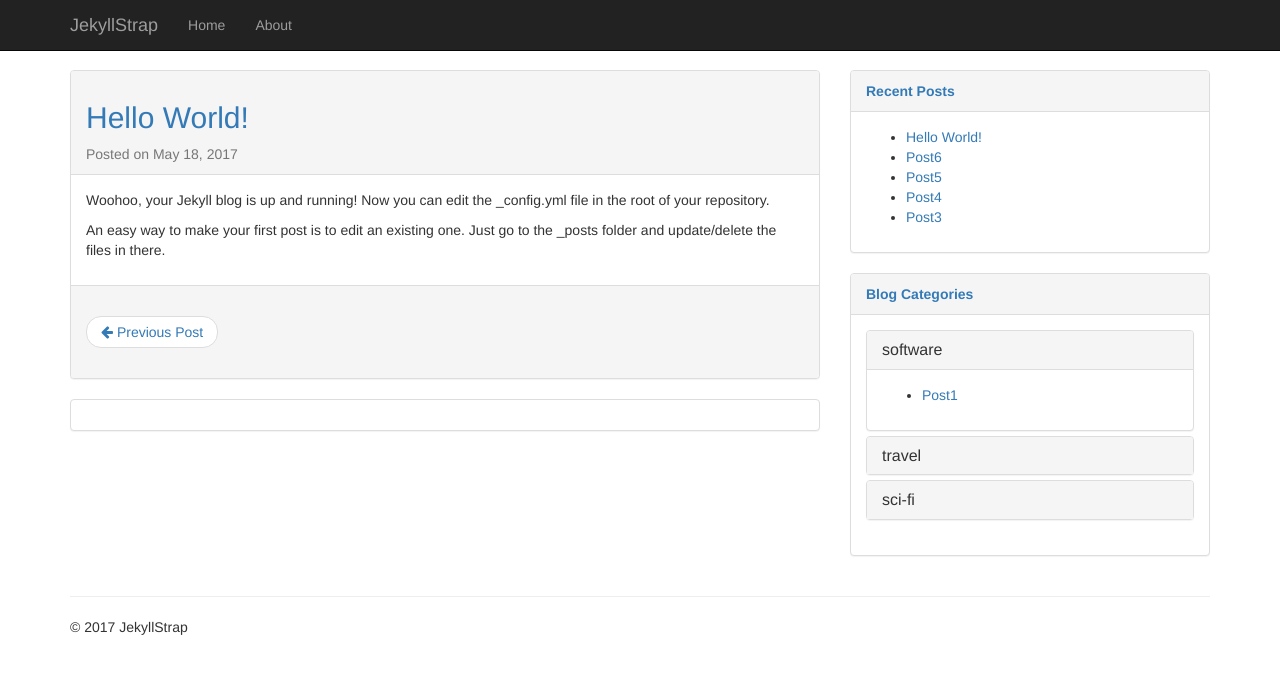
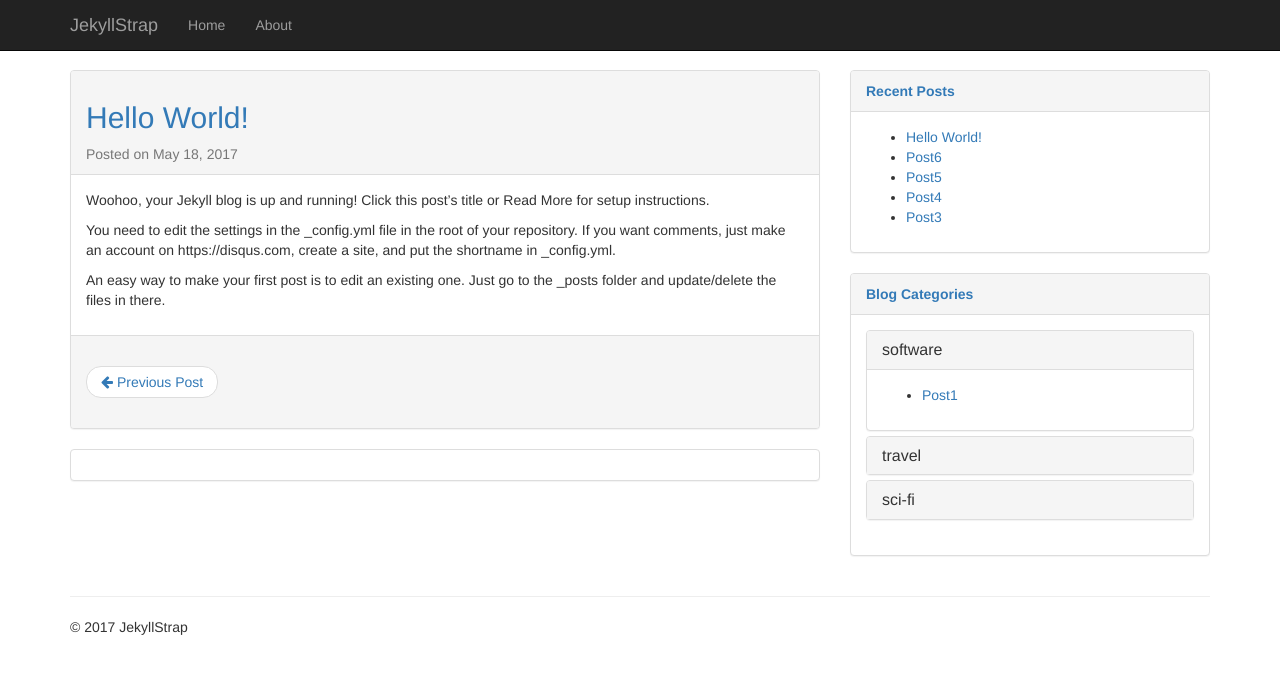
Before and after one commit to TheEssem/jekyllstrap-theme, a Jekyll site: the page built from _posts/2017-5-18-Hello-World.md, in a window 1280 px wide. Shown: the top 674 px of the page. Built offline with Jekyll 4.4.1, drawn with Linux system fonts in a browser that asks for light colours; nearby versions of some CDN libraries; comment, search, counter and statistics services are not loaded.

Commit message:
Update 2017-5-18-Hello-World.md

```diff
--- a/_posts/2017-5-18-Hello-World.md
+++ b/_posts/2017-5-18-Hello-World.md
@@ -4,6 +4,8 @@ title: Hello World!
 comments: true
 ---
 
-Woohoo, your Jekyll blog is up and running! Now you can edit the _config.yml file in the root of your repository.
+Woohoo, your Jekyll blog is up and running! Click this post's title or Read More for setup instructions.
+
+You need to edit the settings in the _config.yml file in the root of your repository. If you want comments, just make an account on https://disqus.com, create a site, and put the shortname in _config.yml.
 
 An easy way to make your first post is to edit an existing one. Just go to the _posts folder and update/delete the files in there.
```
